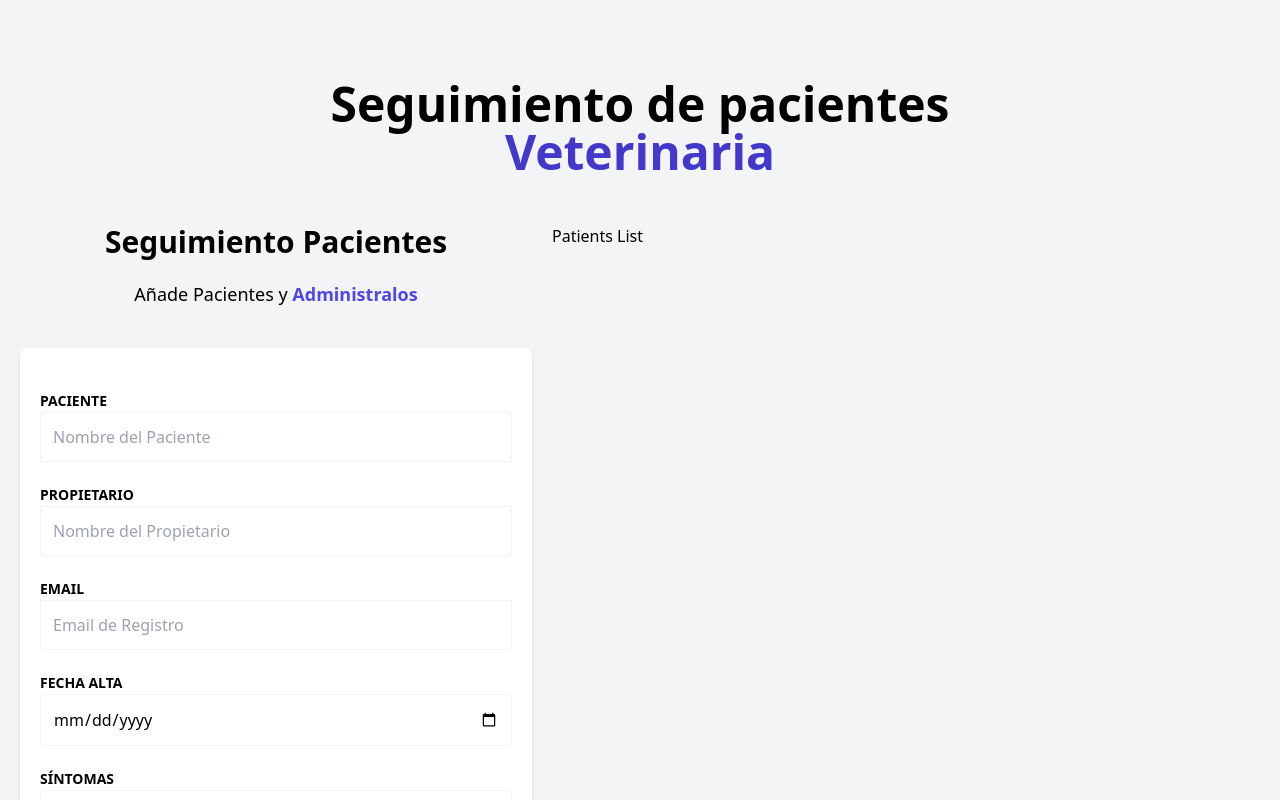
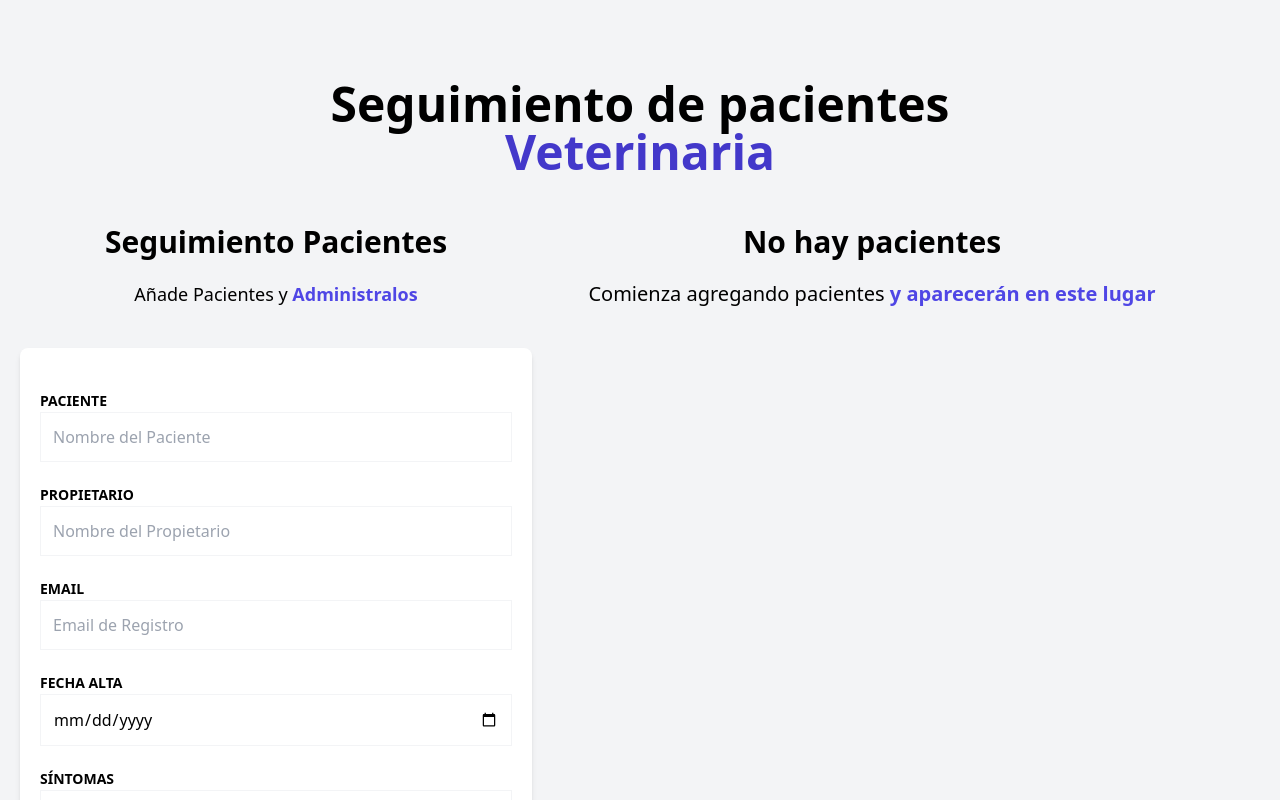
Before and after one commit to RoyemFiguer/patients-zustand, a React (Vite) app: page / in a window 1280 px wide. Shown: the top 800 px of the page. Built offline with nearby package versions, Linux system fonts and the light colour scheme.

Commit message:
Added component for patient information

```diff
--- /dev/null
+++ b/src/components/PatientDetails.tsx
@@ -0,0 +1,13 @@
+import { Patient } from "../types"
+
+type PatientDetailsProps = {
+    patient: Patient
+}
+
+export default function PatientDetails({patient}: PatientDetailsProps) {
+  return (
+    <div>
+      {patient.name}
+    </div>
+  )
+}
--- a/src/components/PatientsList.tsx
+++ b/src/components/PatientsList.tsx
@@ -1,10 +1,35 @@
 import { usePatientStore } from "../store"
+import PatientDetails from "./PatientDetails"
 
 export default function PatientsList() {
-  const patients = usePatientStore(state => state.patients)
+  const patients = usePatientStore((state) => state.patients)
 
   console.log(patients)
   return (
-    <div>Patients List</div>
+    <div className="md:w-1/2 lg:3/5 md:h-screen overflow-y-scroll">
+      {patients.length ? (
+          <>
+            <h2 className="font-black text-3xl text-center">Listado de Paciente</h2>
+            <p className="text-xl mt-5 mb-10 text-center">
+              Administra tus {''}
+              <span className="text-indigo-600 font-bold">Pacientes y Citas</span>
+            </p>
+            {patients.map(patient => (
+              <PatientDetails
+                key={patient.id}
+                patient={patient}
+              />
+            ))}
+          </>
+      ) : (
+        <>
+          <h2 className="font-black text-3xl text-center">No hay pacientes</h2>
+          <p className="text-xl mt-5 mb-10 text-center">
+            Comienza agregando pacientes {''}
+            <span className="text-indigo-600 font-bold">y aparecerán en este lugar</span>
+          </p>
+        </>
+      )}
+    </div>
   )
 }
```
